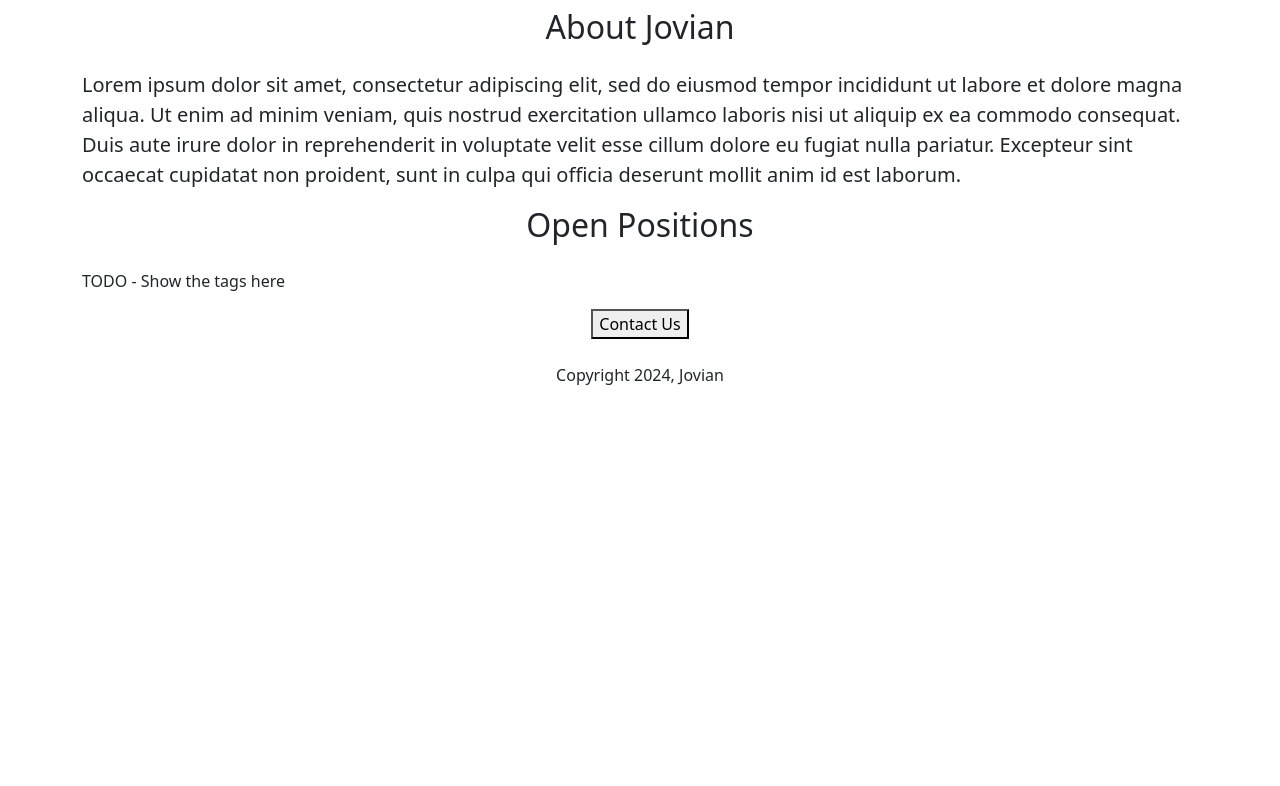
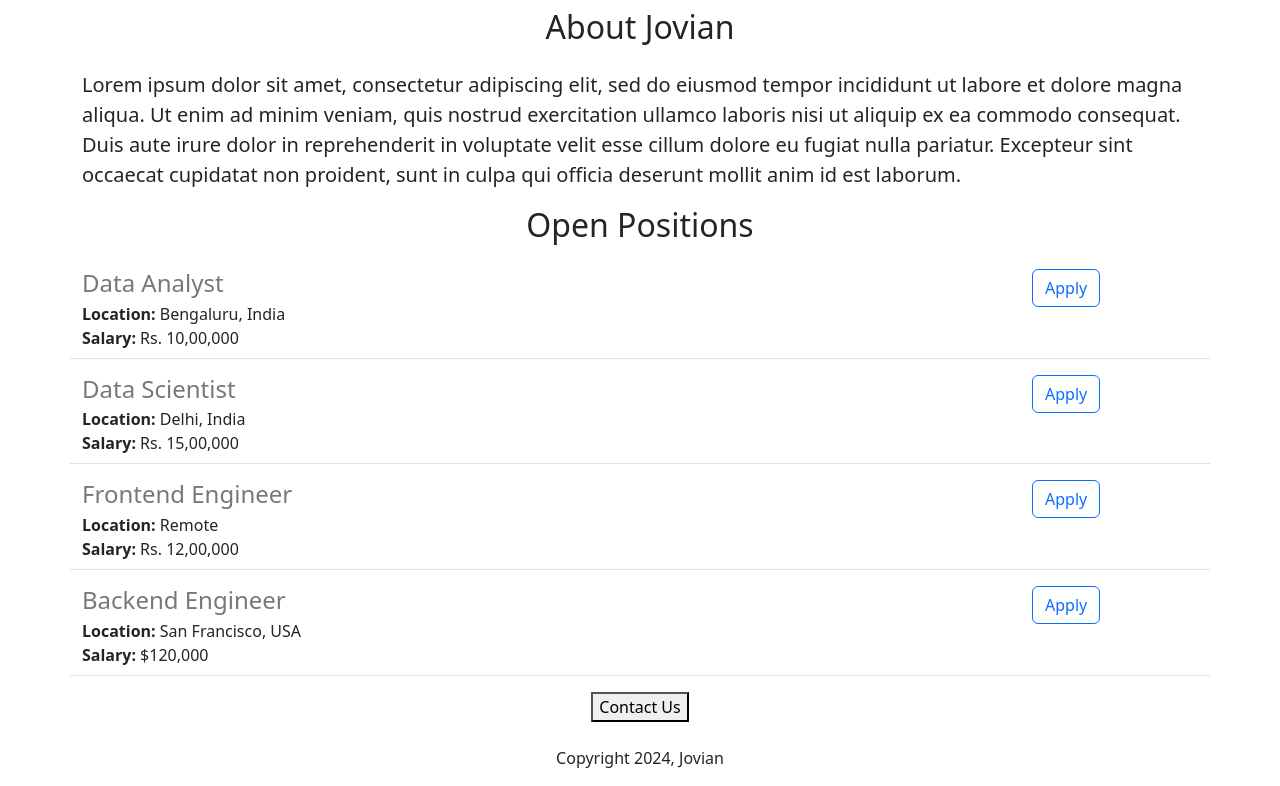
Before and after one commit to anurooppratap/jovian-careers-website-v2, a Flask app: page / in a window 1280 px wide. Shown: the part 440-1226 px from the top of the page. Before the commit the page ends 825 px from the top, so only its background shows below. Run offline with Flask 3, Linux system fonts and the light colour scheme.

Commit message:
added jobs and jobitem html

```diff
--- a/app.py
+++ b/app.py
@@ -1,13 +1,45 @@
 # from re import DEBUG
-from flask import Flask, render_template
+from flask import Flask, render_template, jsonify
 
 # flask -> module
 # Flask -> class
 
 app = Flask(__name__)
+
+JOBS = [
+    {
+        'id':1,
+        'title':'Data Analyst',
+        'location':'Bengaluru, India',
+        'salary':'Rs. 10,00,000'
+    },
+    {
+        'id':2,
+        'title':'Data Scientist',
+        'location':'Delhi, India',
+        'salary':'Rs. 15,00,000'
+    },
+    {
+        'id':3,
+        'title':'Frontend Engineer',
+        'location':'Remote',
+        'salary':'Rs. 12,00,000'
+    },
+    {
+        'id':4,
+        'title':'Backend Engineer',
+        'location':'San Francisco, USA',
+        'salary':'$120,000'
+    }
+]
+
 @app.route('/')
 def hello_world():
-    return render_template('home.html')
+    return render_template('home.html', jobs=JOBS, company_name='Jovian')
+
+@app.route('/api/jobs')
+def list_jobs():
+    return jsonify(JOBS)
 
 if __name__ == "__main__":
   app.run(host='0.0.0.0', debug=True)
--- a/templates/home.html
+++ b/templates/home.html
@@ -16,12 +16,18 @@
 </head>
   <body>
     <div class="container">
-    <h1 class="text-center mt-2 mb-4">Jovian Careers</h1>
+    <h1 class="text-center mt-2 mb-4">{{company_name}} Careers</h1>
     <img class="img-fluid" id="banner" src="https://ec145c26-ec96-4511-b1c7-22ac858638cf-00-p2gofwoa9uny.sisko.replit.dev//static/banner.jpeg" >
     <h2 class="text-center mt-2 mb-4">About Jovian</h2>
     <p class="lead">Lorem ipsum dolor sit amet, consectetur adipiscing elit, sed do eiusmod tempor incididunt ut labore et dolore magna aliqua. Ut enim ad minim veniam, quis nostrud exercitation ullamco laboris nisi ut aliquip ex ea commodo consequat. Duis aute irure dolor in reprehenderit in voluptate velit esse cillum dolore eu fugiat nulla pariatur. Excepteur sint occaecat cupidatat non proident, sunt in culpa qui officia deserunt mollit anim id est laborum.  </p>
   <h2 class="text-center mt-2 mb-4">Open Positions</h2>
-  <p>TODO - Show the tags here</p>
+
+    <div>
+    {% for job in jobs %}
+      {%include 'jobitem.html'%}
+    {% endfor %}
+    </div>
+
     <div style="text-align:center;">
     <button>Contact Us</button>
     <p class="mt-4">Copyright 2024, Jovian</p>
--- /dev/null
+++ b/templates/jobitem.html
@@ -0,0 +1,19 @@
+<div class="border-bottom row" style="margin-bottom:16px; padding-bottom:8px;">
+  <div class="col-10">
+    <h4
+      style = "color: rgb(120,120,120); margin-bottom:4px">
+      {{job['title']}}
+    </h4>
+  <div>
+  <b>Location:</b> {{job['location']}}</div>
+    {% if 'salary' in job%}
+    <div>
+      <b>Salary:</b> {{job['salary']}}
+    </div>
+    {% endif %}
+  </div>
+  <div class="col-2">
+    <button type="button" class="btn btn-outline-primary">Apply</button>
+  </div>
+
+  </div>
```
